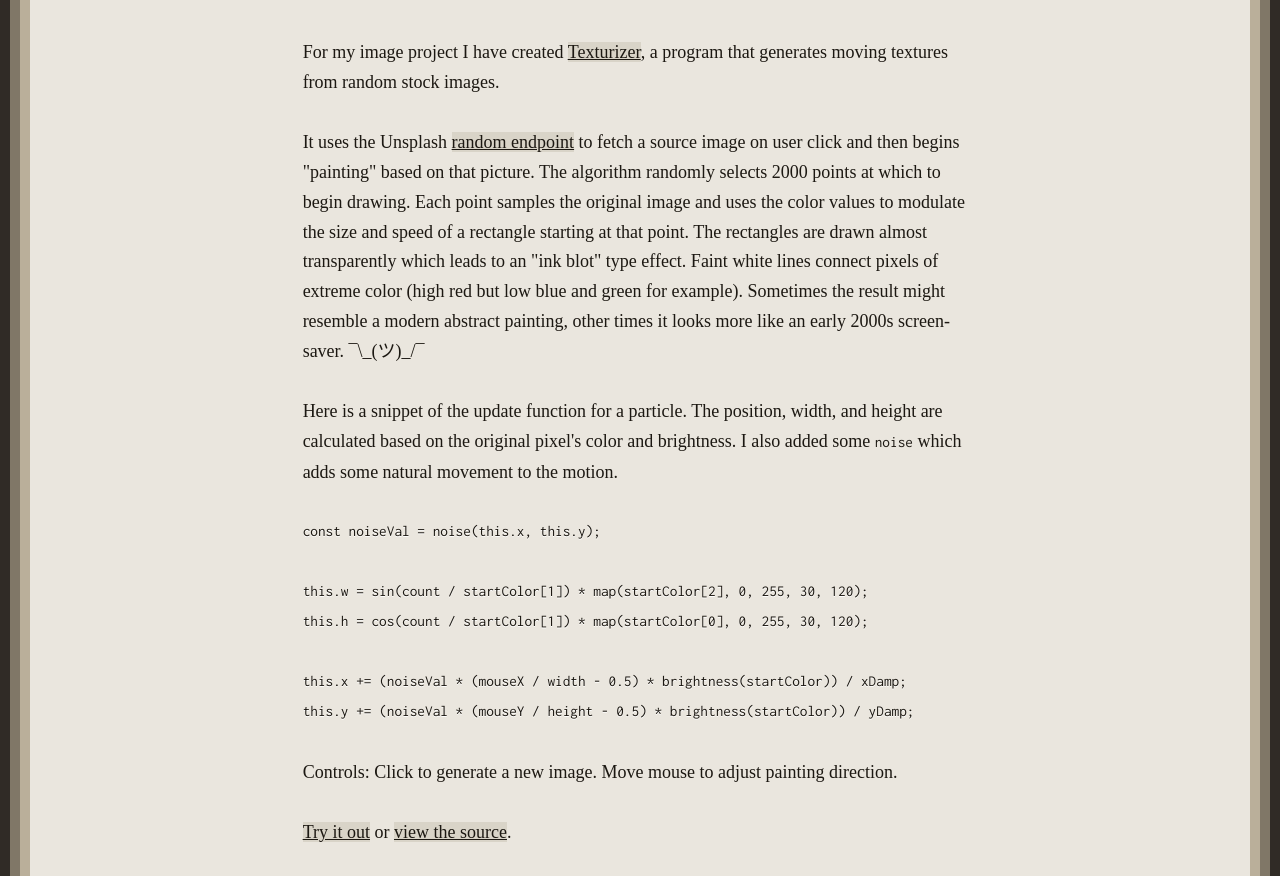
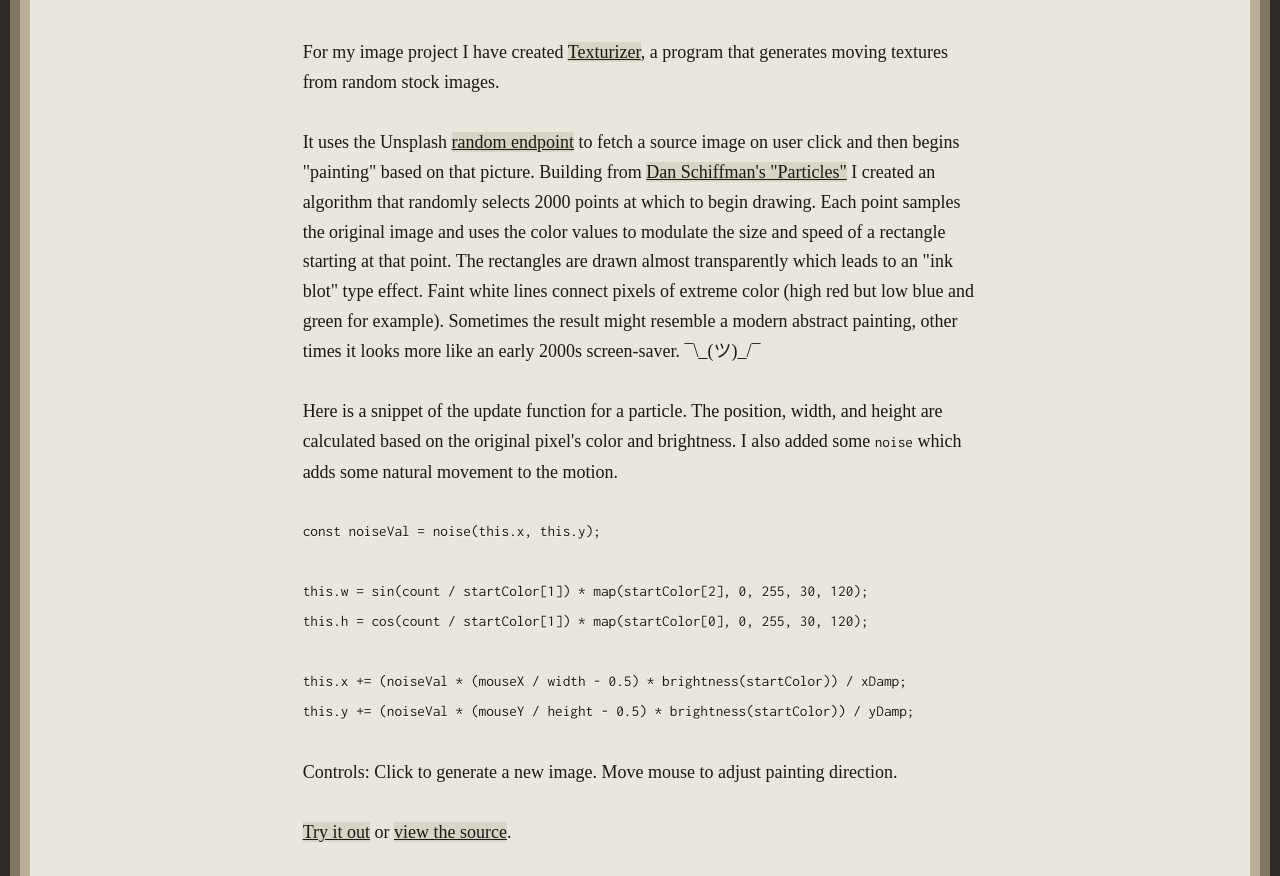
Before and after one commit to ejarzo/itp-blog, a Gatsby site: page /icm-week-1/ in a window 1280 px wide. Shown: the part 903-1779 px from the top of the page. Built offline with nearby package versions, Linux system fonts and the light colour scheme; Gatsby itself is replaced by a stand-in of ours; some packages are replaced by stand-ins of ours; code samples lack their colours; a web font is replaced by a local one.

Commit message:
add link

```diff
--- a/content/blog/icm-week-1/index.md
+++ b/content/blog/icm-week-1/index.md
@@ -10,7 +10,7 @@ tags:
 
 For my image project I have created [Texturizer](https://texturizer.netlify.app/), a program that generates moving textures from random stock images.
 
-It uses the Unsplash [random endpoint](https://source.unsplash.com/random) to fetch a source image on user click and then begins "painting" based on that picture. The algorithm randomly selects 2000 points at which to begin drawing. Each point samples the original image and uses the color values to modulate the size and speed of a rectangle starting at that point. The rectangles are drawn almost transparently which leads to an "ink blot" type effect. Faint white lines connect pixels of extreme color (high red but low blue and green for example). Sometimes the result might resemble a modern abstract painting, other times it looks more like an early 2000s screen-saver. ¯\\\_(ツ)\_/¯
+It uses the Unsplash [random endpoint](https://source.unsplash.com/random) to fetch a source image on user click and then begins "painting" based on that picture. Building from [Dan Schiffman's "Particles"](https://github.com/CodingTrain/website/blob/main/Tutorials/P5JS/p5.js_video/11.6_p5.js_painting/particle.js) I created an algorithm that randomly selects 2000 points at which to begin drawing. Each point samples the original image and uses the color values to modulate the size and speed of a rectangle starting at that point. The rectangles are drawn almost transparently which leads to an "ink blot" type effect. Faint white lines connect pixels of extreme color (high red but low blue and green for example). Sometimes the result might resemble a modern abstract painting, other times it looks more like an early 2000s screen-saver. ¯\\\_(ツ)\_/¯
 
 Here is a snippet of the update function for a particle. The position, width, and height are calculated based on the original pixel's color and brightness. I also added some `noise` which adds some natural movement to the motion.
 
```
